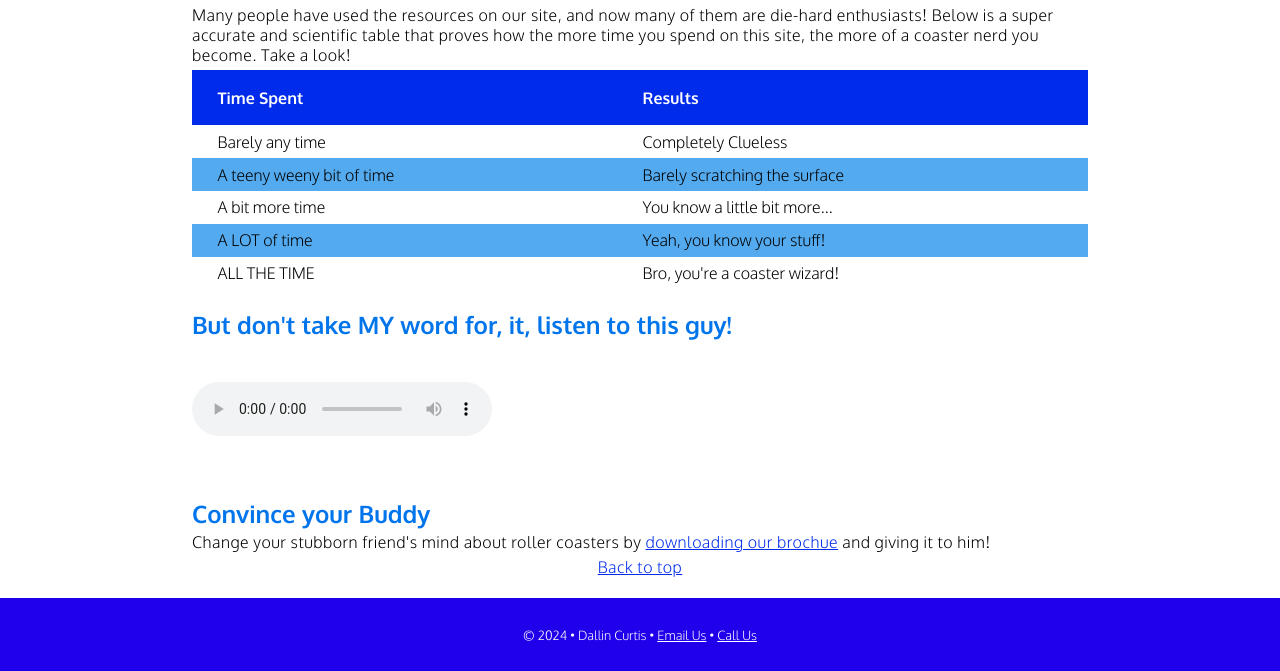
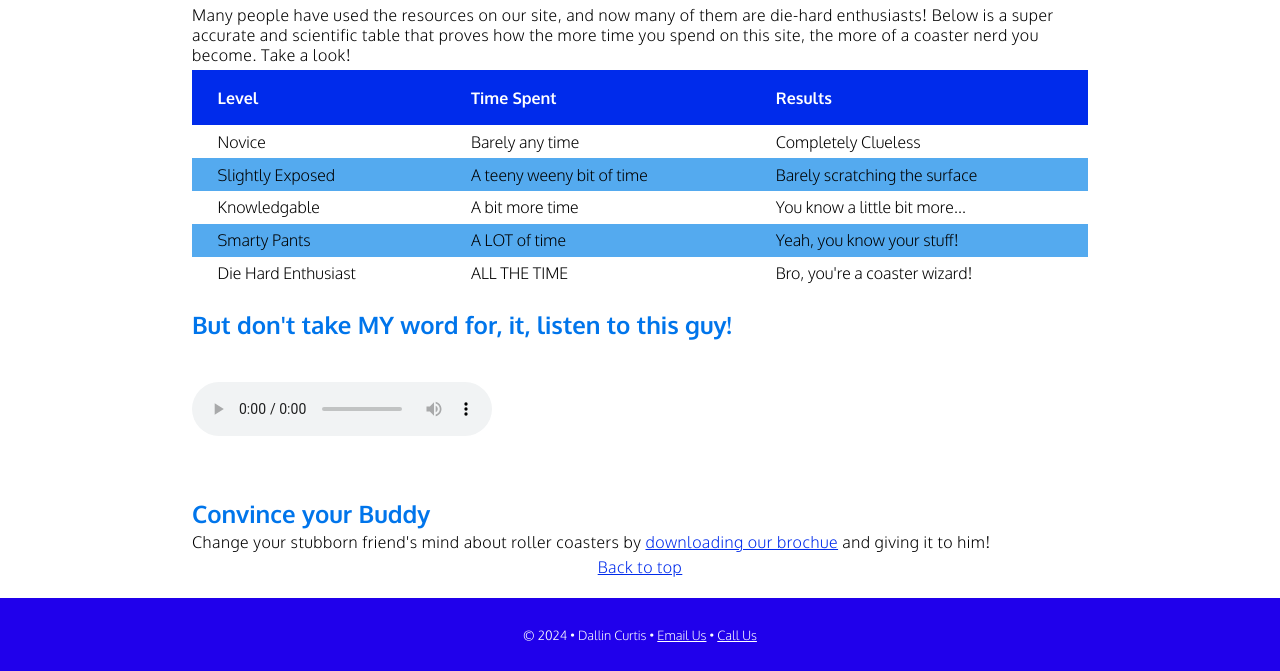
Before and after one commit to dallincurt/dwdd1600, a plain HTML site: page 08media/reviews.html in a window 1280 px wide. Shown: the part 236-907 px from the top of the page. Drawn offline with Linux system fonts and the light colour scheme.

Commit message:
Update reviews.html

```diff
--- a/08media/reviews.html
+++ b/08media/reviews.html
@@ -41,23 +41,24 @@
 
             <table class="reviewtable">
                 <tr>
+                    <th>Level</th>
                     <th>Time Spent</th>
                     <th>Results</th>
                 </tr>
                 <tr>
-                    <td>Barely any time</td><td>Completely Clueless</td>
+                    <td>Novice</td><td>Barely any time</td><td>Completely Clueless</td>
                 </tr>
                 <tr>
-                    <td>A teeny weeny bit of time</td><td>Barely scratching the surface</td>
+                    <td>Slightly Exposed</td><td>A teeny weeny bit of time</td><td>Barely scratching the surface</td>
                 </tr>
                 <tr>
-                    <td>A bit more time</td><td>You know a little bit more...</td>
+                    <td>Knowledgable</td><td>A bit more time</td><td>You know a little bit more...</td>
                 </tr>
                 <tr>
-                    <td>A LOT of time</td><td>Yeah, you know your stuff!</td>
+                    <td>Smarty Pants</td><td>A LOT of time</td><td>Yeah, you know your stuff!</td>
                 </tr>
                 <tr>
-                    <td>ALL THE TIME</td><td>Bro, you're a coaster wizard!</td>
+                    <td>Die Hard Enthusiast</td><td>ALL THE TIME</td><td>Bro, you're a coaster wizard!</td>
                 </tr>
             </table>
 
```
